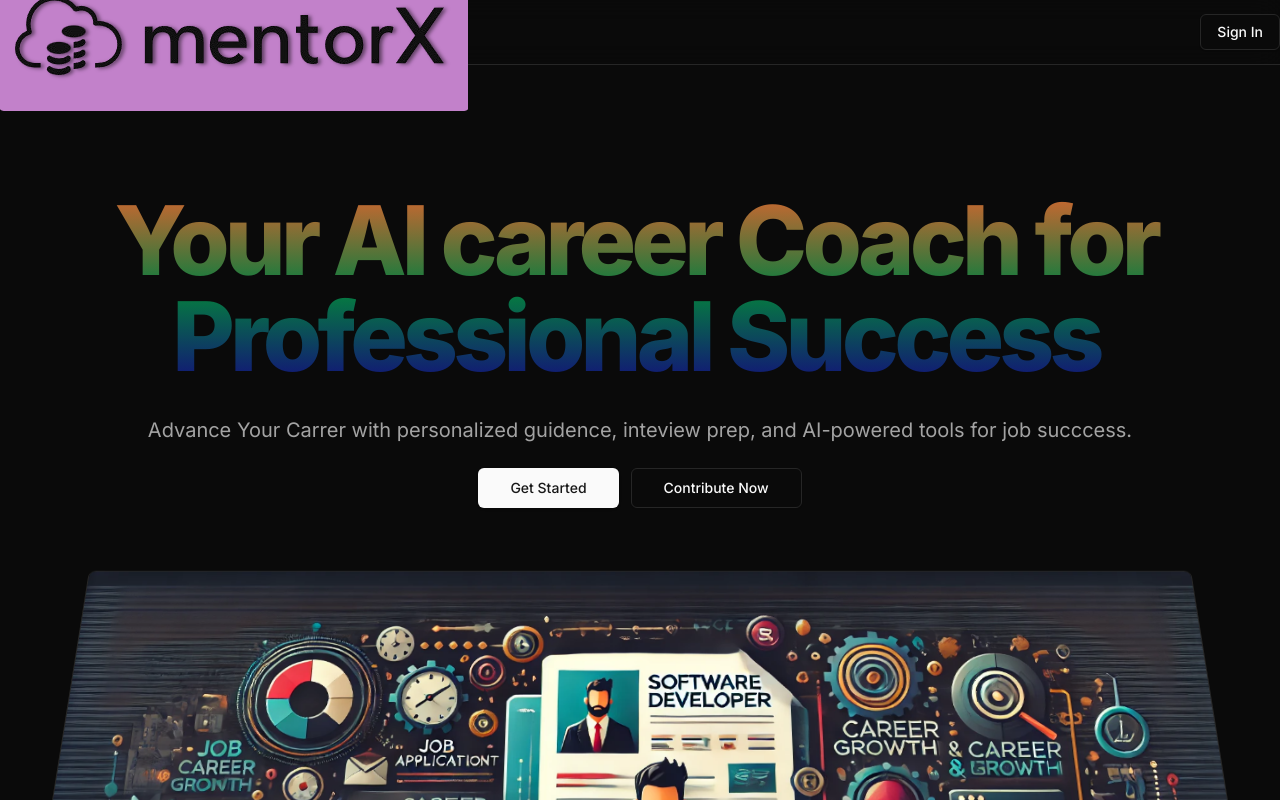
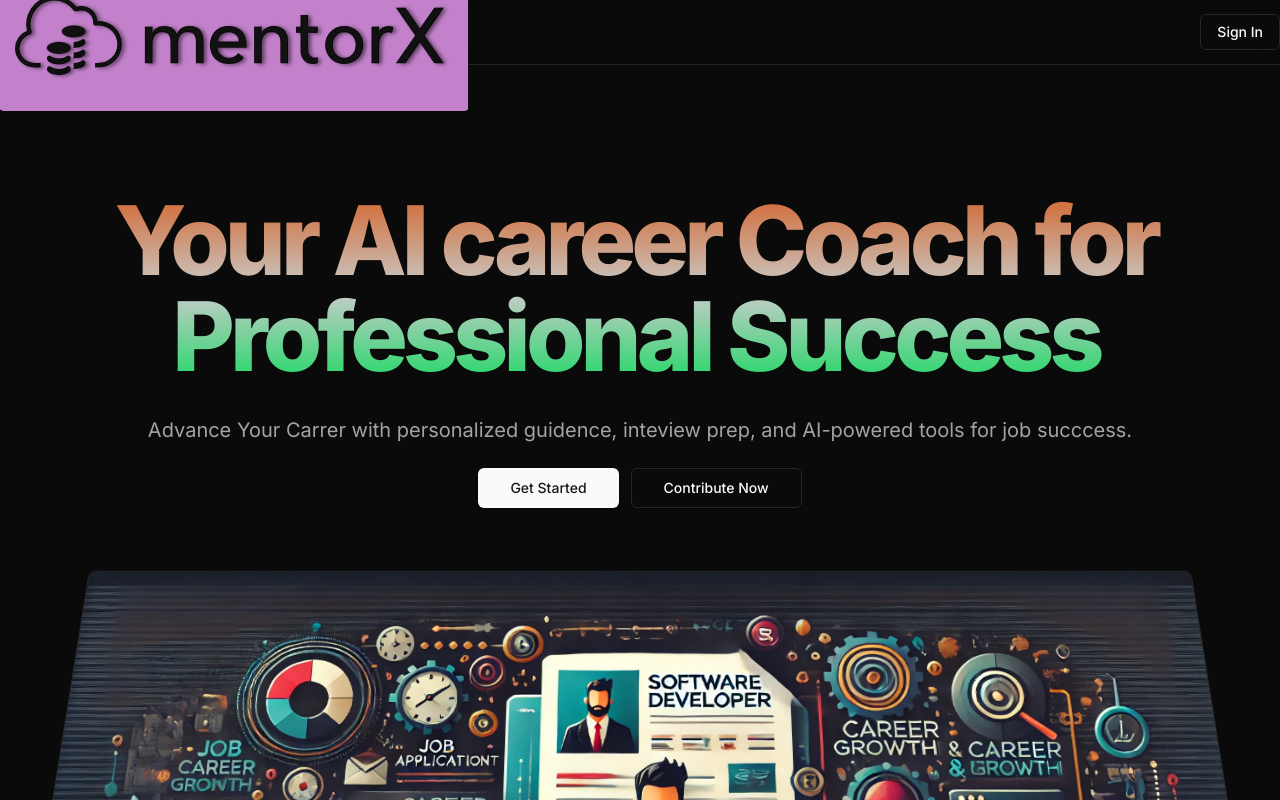
Before and after one commit to Kishan1835/mentor-x, a Next.js app: page / in a window 1280 px wide. Shown: the top 800 px of the page. Built offline with nearby package versions, Linux system fonts and the light colour scheme; no server answers.

Commit message:
gradient color change and pnpm

```diff
--- a/app/globals.css
+++ b/app/globals.css
@@ -125,7 +125,7 @@ body {
 
 @layer utilities {
   .gradient {
-    @apply bg-gradient-to-b from-[#d3662f] via-[#057d3f] to-[#14087e];
+    @apply bg-gradient-to-b from-[#d3662f] via-[#c8ccca] to-[#12d95e];
   }
 
   .gradient-title {
--- a/package.json
+++ b/package.json
@@ -38,6 +38,7 @@
     "eslint": "^9",
     "eslint-config-next": "15.1.7",
     "postcss": "^8",
+    "prisma": "^6.5.0",
     "tailwindcss": "^3.4.1"
   }
 }
```
Also changed, not shown: 1 other file (tests, documents, lock files or other folders).
